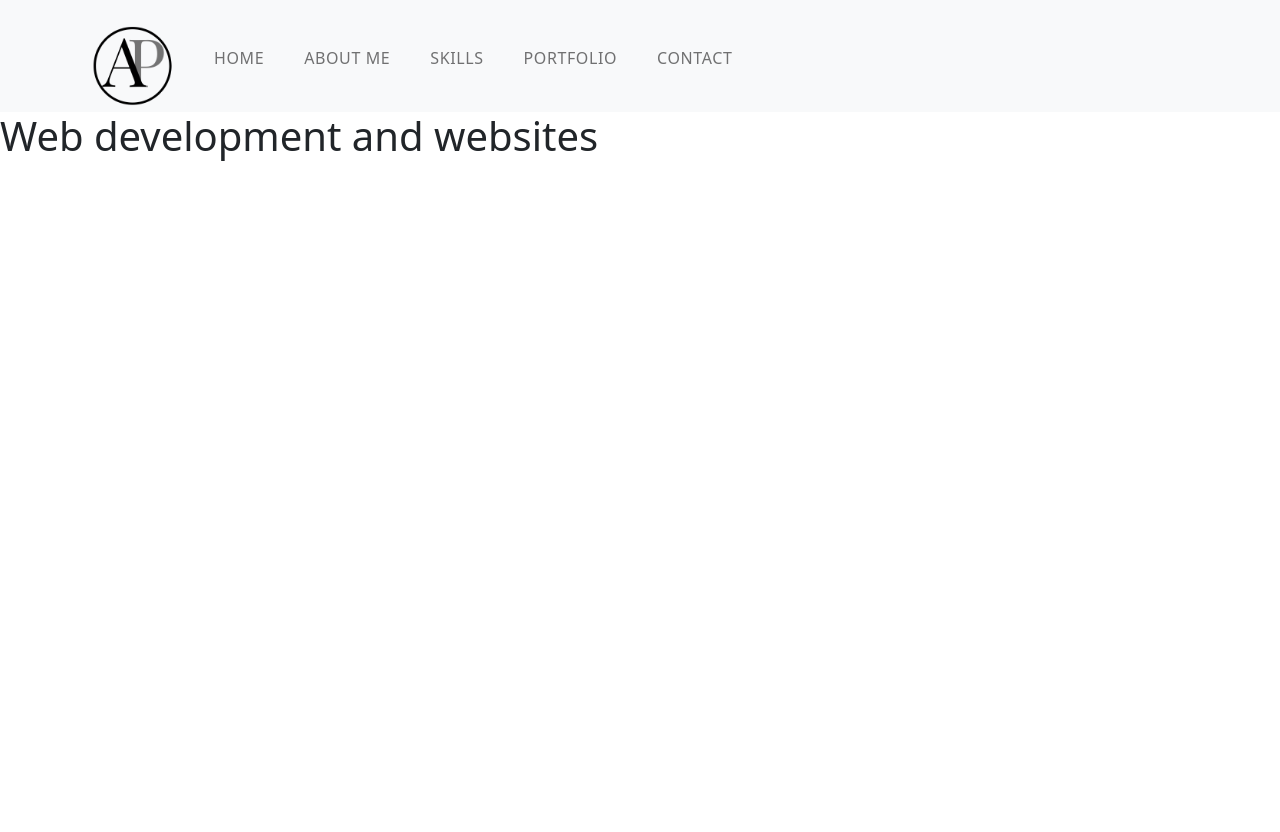
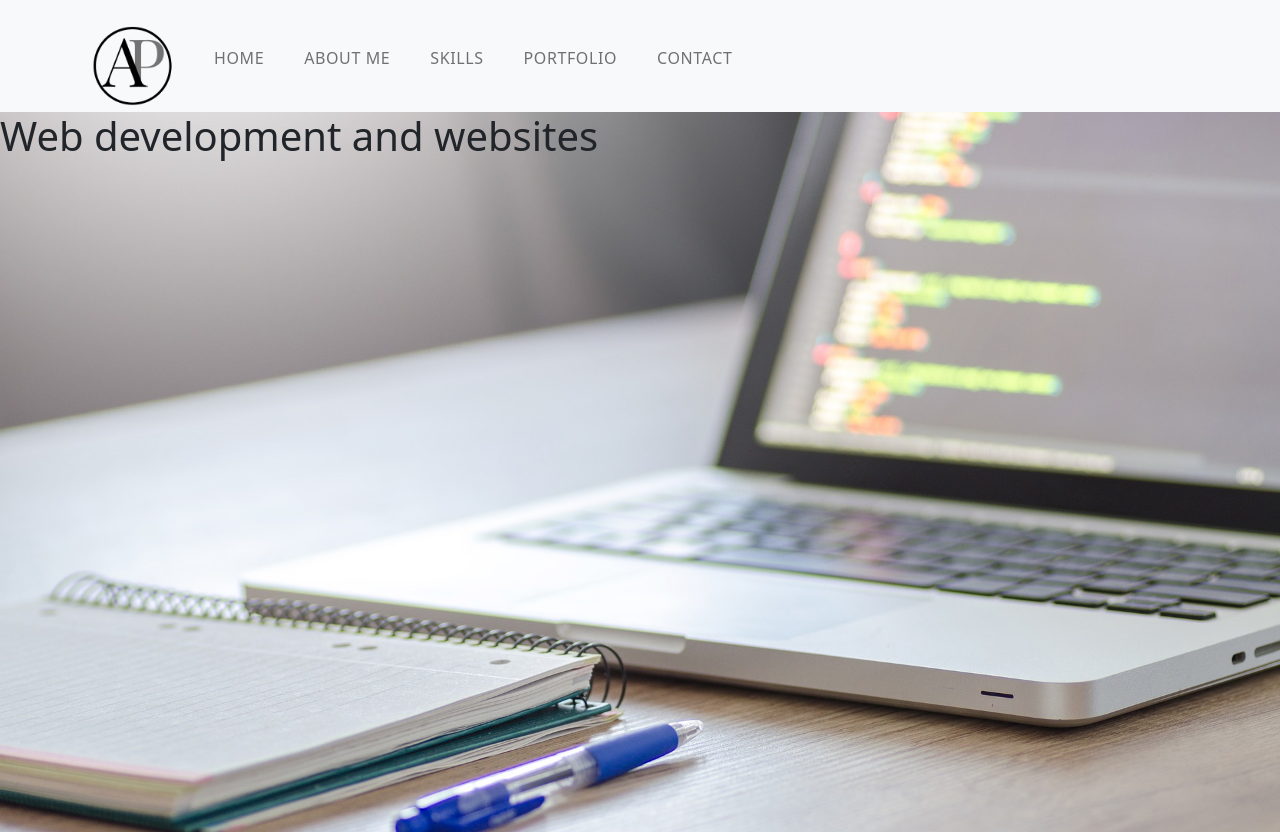
Before and after one commit to amanda-posey/portfolio, a React (Create React App) app: page / in a window 1280 px wide. Before the commit the page ends 800 px from the top, so only its background shows below. Built offline with nearby package versions, Linux system fonts and the light colour scheme.

Commit message:
header photo

```diff
--- a/src/App.css
+++ b/src/App.css
@@ -44,3 +44,14 @@ nav ul li{
 .navbar-nav > li > a:hover {
   border-top: 0.1875rem solid var(--primary-orange);
 }
+
+/********************HEADER*********************/
+
+.header-wrapper {
+  position: relative;
+  background: url(code_background.jpg) no-repeat;
+  background-size: cover;
+  background-position: center;
+  height: 90vh;
+
+}
```
Also changed, not shown: src/code_background.jpg (added).
